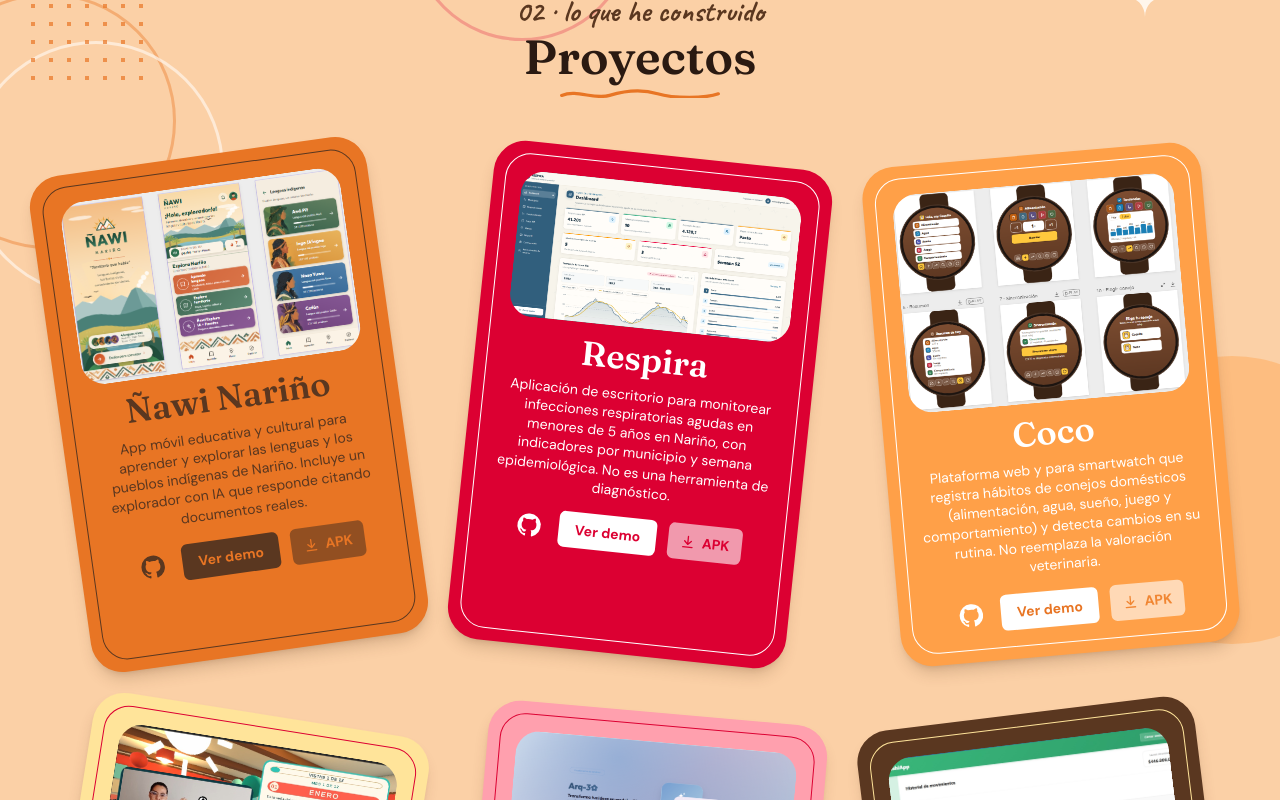
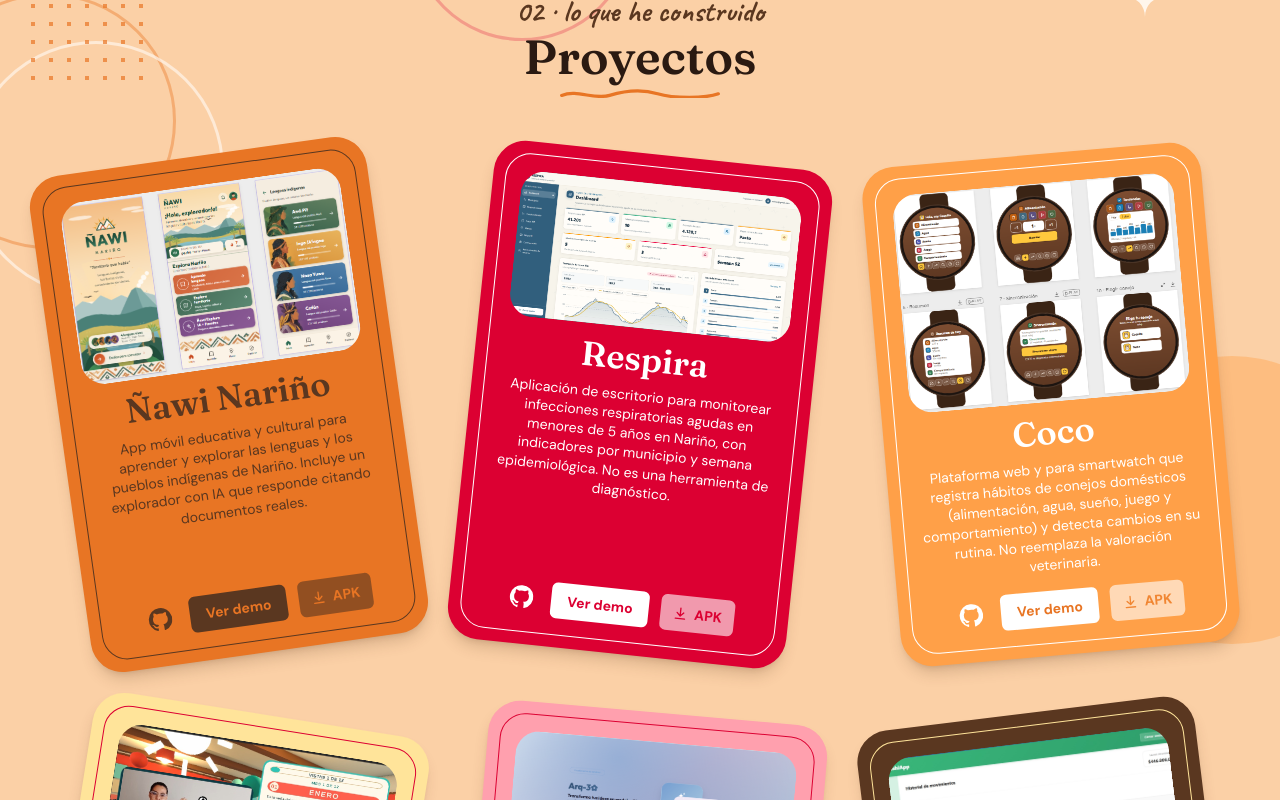
Before and after one commit to VictoriaArteaga/Mi-Portafolio, a Next.js app in the folder portafolio/: page / in a window 1280 px wide. Shown: the part 2000-2800 px from the top of the page. Built offline with nearby package versions, Linux system fonts and the light colour scheme; a web font is replaced by a local one.

Commit message:
Ajuste de carpetas

```diff
--- a/portafolio/components/Projects.tsx
+++ b/portafolio/components/Projects.tsx
@@ -89,12 +89,12 @@ export default function Projects() {
             const s = tones[p.tone];
             const image = p.image;
             return (
-              <li key={p.title} className="flex justify-center">
-                <Reveal delay={(i % 3) * 80} className="flex w-full justify-center">
+              <li key={p.title} className="flex h-full justify-center">
+                <Reveal delay={(i % 3) * 80} className="flex h-full w-full justify-center">
                   <article
-                    className={`relative w-full max-w-[340px] rounded-[2rem] p-3 shadow-lg shadow-cocoa/20 transition-transform duration-300 ease-out-strong hover:-translate-y-2 hover:rotate-0 ${tilts[i % tilts.length]} ${s.card}`}
+                    className={`relative flex h-full w-full max-w-[340px] flex-col rounded-[2rem] p-3 shadow-lg shadow-cocoa/20 transition-transform duration-300 ease-out-strong hover:-translate-y-2 hover:rotate-0 ${tilts[i % tilts.length]} ${s.card}`}
                   >
-                    <div className={`flex h-full flex-col rounded-[1.6rem] border-[1.5px] p-4 ${s.frame}`}>
+                    <div className={`flex h-full flex-1 flex-col rounded-[1.6rem] border-[1.5px] p-4 ${s.frame}`}>
                       {image ? (
                         <button
                           type="button"
@@ -127,7 +127,7 @@ export default function Projects() {
                         </ul>
                       )}
 
-                      <div className="mt-4 flex items-center justify-center gap-3">
+                      <div className="mt-auto flex items-center justify-center gap-3 pt-4">
                         <a
                           href={p.repo}
                           target="_blank"
```
